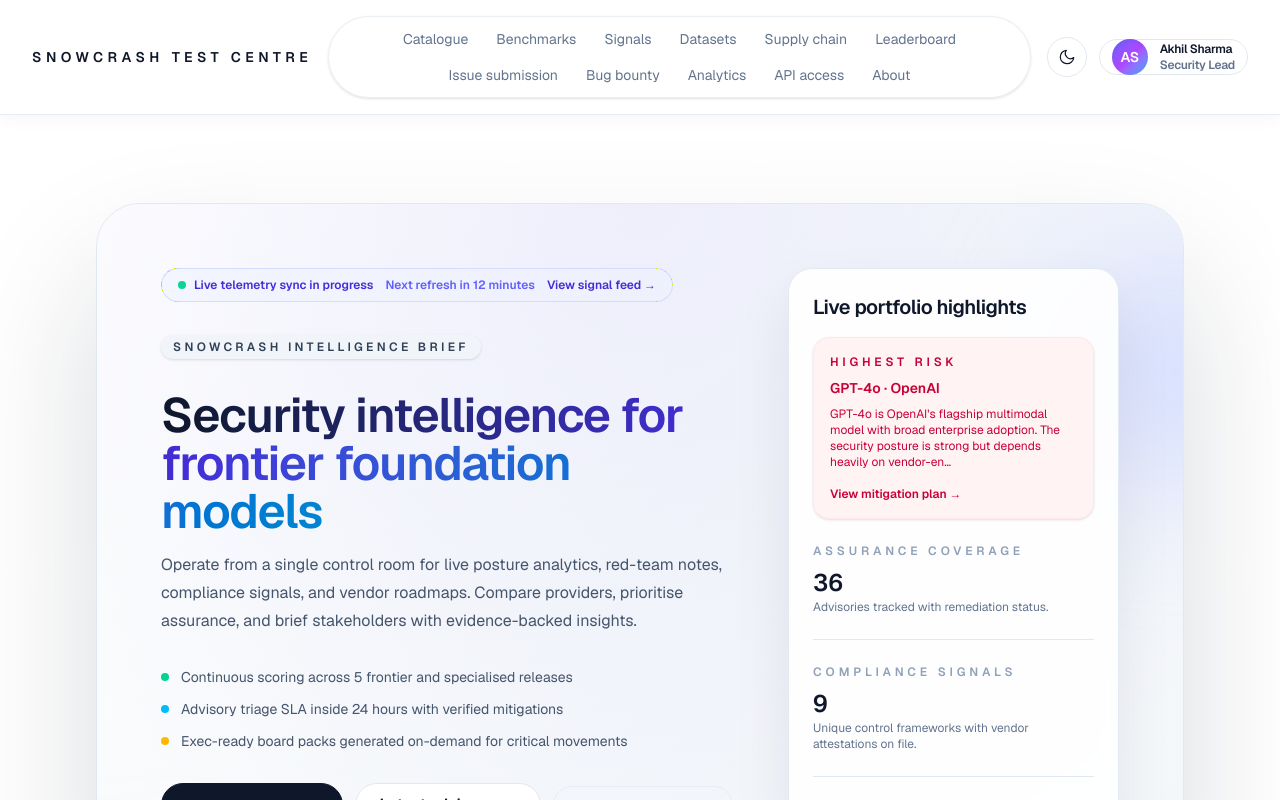
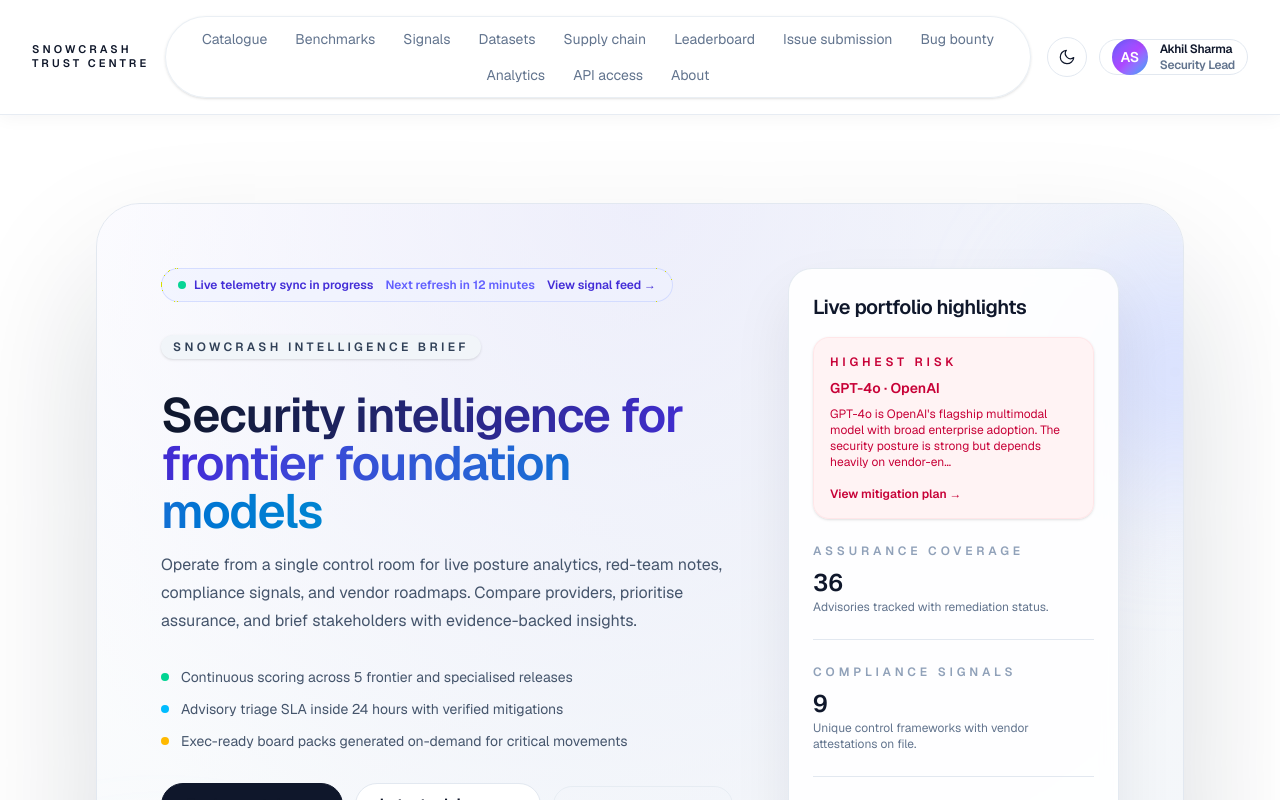
Before and after one commit to AkhilSharma90/SnowCrash-Platform, a Next.js app: page / in a window 1280 px wide. Shown: the top 800 px of the page. Built offline with nearby package versions, Linux system fonts and the light colour scheme.

Commit message:
main menu expanded, top left logo pushed to the side

```diff
--- a/src/app/layout.tsx
+++ b/src/app/layout.tsx
@@ -50,13 +50,14 @@ export default function RootLayout({
     <html lang="en" data-theme="light" suppressHydrationWarning>
       <body className={`${geistSans.variable} ${geistMono.variable} flex min-h-screen flex-col bg-[var(--background)] text-[var(--foreground)] antialiased`}>
         <ThemeProvider>
-          <header className="border-b border-slate-200/80 bg-white/90 py-4 shadow-[0_4px_16px_rgba(15,23,42,0.04)] backdrop-blur dark:border-slate-900/60 dark:bg-slate-950/70">
+          <header className="relative z-30 border-b border-slate-200/80 bg-white/90 py-4 shadow-[0_4px_16px_rgba(15,23,42,0.04)] backdrop-blur dark:border-slate-900/60 dark:bg-slate-950/70">
             <div className="mx-auto grid w-full max-w-7xl gap-4 px-4 sm:grid-cols-[auto_1fr_auto] sm:items-center sm:px-6 lg:px-8">
               <Link
                 href="/"
-                className="whitespace-nowrap text-sm font-semibold uppercase tracking-[0.32em] text-slate-600 transition hover:text-slate-900 dark:text-slate-400 dark:hover:text-slate-100"
+                className="flex flex-col text-[11px] font-semibold uppercase leading-tight tracking-[0.28em] text-slate-600 transition hover:text-slate-900 dark:text-slate-400 dark:hover:text-slate-100"
               >
-                snowcrash test centre
+                <span>Snowcrash</span>
+                <span>Trust Centre</span>
               </Link>
               <nav className="flex w-full flex-wrap items-center justify-start gap-1 rounded-full border border-slate-200/70 bg-white/70 px-2 py-1.5 text-sm text-slate-500 shadow-sm dark:border-slate-800/60 dark:bg-slate-950/40 dark:text-slate-400 sm:justify-center">
                 {PRIMARY_NAV.map((item) => (
--- a/src/components/profile-menu.tsx
+++ b/src/components/profile-menu.tsx
@@ -55,7 +55,7 @@ export function ProfileMenu() {
       </Button>
 
       {open && (
-        <div className="absolute right-0 z-40 mt-3 w-72 rounded-2xl border border-slate-200 bg-white/95 p-4 text-sm text-slate-600 shadow-[0_24px_48px_rgba(15,23,42,0.18)] backdrop-blur dark:border-slate-800 dark:bg-slate-950/90 dark:text-slate-300">
+        <div className="absolute right-0 z-50 mt-3 w-72 rounded-2xl border border-slate-200 bg-white/95 p-4 text-sm text-slate-600 shadow-[0_24px_48px_rgba(15,23,42,0.18)] backdrop-blur dark:border-slate-800 dark:bg-slate-950/90 dark:text-slate-300">
           <div className="flex items-center gap-3">
             <ProfileAvatar name={USER_PROFILE.name} size="lg" />
             <div>
--- a/src/components/ui/button.tsx
+++ b/src/components/ui/button.tsx
@@ -7,14 +7,15 @@ type ButtonSize = "default" | "sm" | "lg" | "icon";
 
 const VARIANT_CLASSES: Record<ButtonVariant, string> = {
   default:
-    "bg-slate-900 text-white hover:bg-slate-800 border border-slate-900 focus-visible:ring-slate-900/60",
+    "border border-slate-900 bg-slate-900 text-white hover:bg-slate-800 focus-visible:ring-slate-900/60 dark:border-slate-100 dark:bg-slate-100 dark:text-slate-950 dark:hover:bg-slate-200 dark:focus-visible:ring-slate-100/40",
   secondary:
-    "bg-slate-100 text-slate-900 hover:bg-slate-200 border border-slate-200 focus-visible:ring-slate-300/70",
+    "border border-slate-200 bg-slate-100 text-slate-900 hover:bg-slate-200 focus-visible:ring-slate-300/70 dark:border-slate-700 dark:bg-slate-900 dark:text-slate-200 dark:hover:bg-slate-800 dark:focus-visible:ring-slate-700/60",
   outline:
-    "border border-slate-200 bg-white text-slate-900 hover:bg-slate-50 focus-visible:ring-slate-300/60",
-  ghost: "bg-transparent text-slate-600 hover:bg-slate-100 focus-visible:ring-slate-200/50",
+    "border border-slate-200 bg-white text-slate-900 hover:bg-slate-50 focus-visible:ring-slate-300/60 dark:border-slate-700 dark:bg-slate-950/60 dark:text-slate-200 dark:hover:bg-slate-900 dark:focus-visible:ring-slate-600/50",
+  ghost:
+    "bg-transparent text-slate-600 hover:bg-slate-100 focus-visible:ring-slate-200/50 dark:text-slate-300 dark:hover:bg-slate-900/60 dark:focus-visible:ring-slate-700/50",
   destructive:
-    "bg-rose-500 text-white hover:bg-rose-600 border border-rose-500 focus-visible:ring-rose-500/60",
+    "border border-rose-500 bg-rose-500 text-white hover:bg-rose-600 focus-visible:ring-rose-500/60 dark:border-rose-400 dark:bg-rose-500 dark:hover:bg-rose-600 dark:focus-visible:ring-rose-400/50",
 };
 
 const SIZE_CLASSES: Record<ButtonSize, string> = {
```
